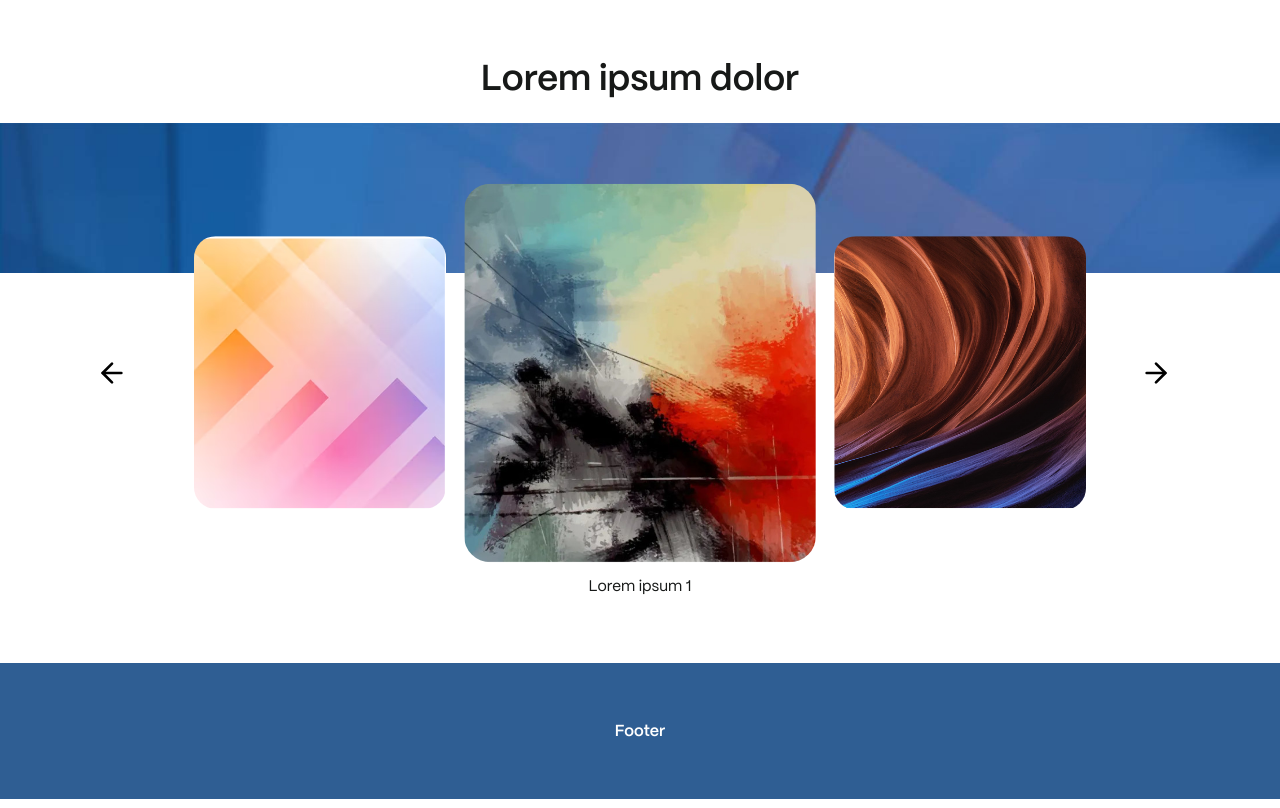
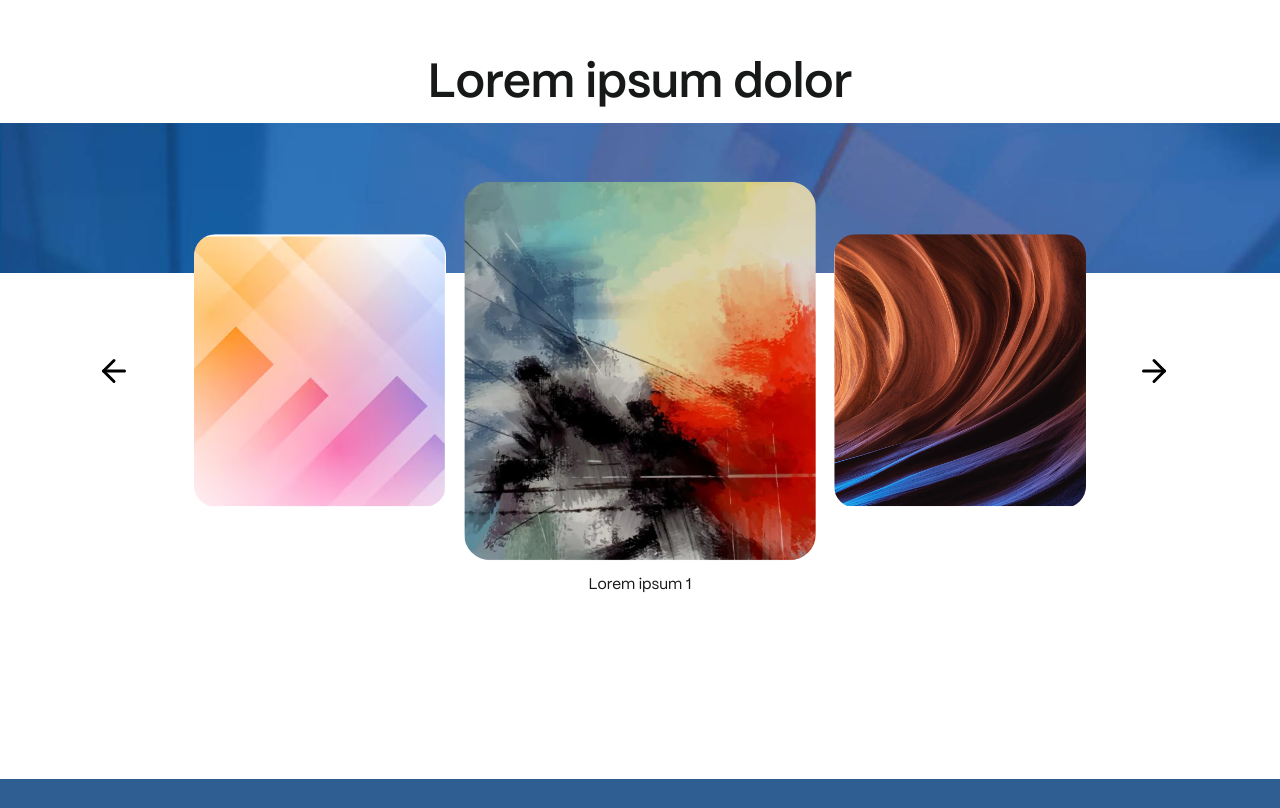
Before and after one commit to girishrajput/HGS-interview, a React (Vite) app: page / in a window 1280 px wide. Shown: the part 1284-2092 px from the top of the page. Built offline with nearby package versions, Linux system fonts and the light colour scheme.

Commit message:
ui design update

```diff
--- a/src/App.jsx
+++ b/src/App.jsx
@@ -2,7 +2,9 @@ import { BrowserRouter, Routes, Route } from "react-router-dom";
 import Home from "./pages/Home";
 import About from "./pages/About";
 import Contact from "./pages/Contact";
+import Search from "./pages/Search";
 import MainLayout from "./layout/MainLayout";
+import { Import } from "lucide-react";
 
 function App() {
   return (
@@ -12,6 +14,7 @@ function App() {
           <Route path="/" element={<Home />} />
           <Route path="/about" element={<About />} />
           <Route path="/contact" element={<Contact />} />
+          <Route path="/Search" element={<Search />} />
         </Route>
       </Routes>
     </BrowserRouter>
--- a/src/components/CenterSlider.jsx
+++ b/src/components/CenterSlider.jsx
@@ -50,14 +50,14 @@ const CenterSlider = () => {
   const displayIndexes = [getIndex(-1), getIndex(0), getIndex(1)];
 
   return (
-    <section style={{ backgroundImage: `url(${centerSliderBg})` }} className="relative w-full py-4 md:py-20  bg-position-[center_top_5rem] md:bg-position-[center_top_9rem] bg-no-repeat bg-size-[100%_150px]">
+    <section style={{ backgroundImage: `url(${centerSliderBg})` }} className="relative w-full py-4 md:py-20  bg-position-[center_top_5rem] md:bg-position-[center_top_9rem] bg-no-repeat bg-size-[100%_150px] mb-32">
       <div className=" max-w-6xl mx-auto  px-4 ">
-        <h2 className="text-4xl font-semibold text-center mb-4 md:mb-16 text-custom-dark font-mori">
+        <h2 className="text-4xl sm:text-5xl font-semibold text-center mb-4 md:mb-16 text-custom-dark font-mori">
           Lorem ipsum dolor
         </h2>
         <div className="">
           <div
-            className="relative flex items-center justify-center h-[300px] md:h-[420px]"
+            className="relative flex items-center justify-center h-[300px] md:h-[400px]"
             onMouseEnter={() => setIsHovered(true)}
             onMouseLeave={() => setIsHovered(false)}
           >
@@ -111,13 +111,13 @@ const CenterSlider = () => {
               onClick={prev}
               className="absolute left-4 z-30 transition-all flex items-center justify-center cursor-pointer"
             >
-              <ArrowLeft className="w-8 h-8" />
+              <ArrowLeft className="w-auto h-9" />
             </button>
             <button
               onClick={next}
               className="absolute right-4 z-30 p-3 transition-all flex items-center justify-center cursor-pointer"
             >
-             <ArrowRight className="w-8 h-8" />
+             <ArrowRight className="w-auto h-9" />
             </button>
           </div>
         </div>
--- a/src/components/Footer.jsx
+++ b/src/components/Footer.jsx
@@ -1,6 +1,6 @@
 function Footer() {
   return (
-    <footer className="bg-dark-blue-footer text-white text-center py-14 font-semibold mt-24npm">
+    <footer className="bg-dark-blue-footer text-2xl text-white text-center py-14 font-semibold mt-24npm">
       Footer
     </footer>
   );
--- a/src/components/Header.jsx
+++ b/src/components/Header.jsx
@@ -118,7 +118,7 @@ function Header() {
             Contact
           </NavLink>
 
-          <Link to="/"
+          <Link to="/Search"
             className={`font-semibold hover:text-blue-600 py-4 ${scrolled ? "text-gray-800" : "text-black"
               }`}
           >
@@ -128,7 +128,7 @@ function Header() {
 
         {/* --- MOBILE TOGGLE BUTTON --- */}
         <span className="flex gap-2 items-center md:hidden">
-          <Search />
+          <Link to="/Search"><Search /></Link>
           <button
             className={`md:hidden p-2 ${scrolled ? "text-gray-700" : "text-black"
               }`}
--- /dev/null
+++ b/src/pages/Search.jsx
@@ -0,0 +1,17 @@
+function Search() {
+  return (
+    <section className="relative bg-gray-900 py-20 px-6 pt-28 text-center text-white overflow-hidden">
+      <div className="absolute inset-0 opacity-20 bg-[url('https://www.transparenttextures.com/patterns/cubes.png')]"></div>
+      <div className="relative z-10 max-w-5xl mx-auto">
+        <h1 className="text-3xl md:text-5xl font-bold mb-4">
+          Search Results
+        </h1>
+        <p className="text-lg md:text-xl text-red-100 italic">
+          learn more about our mission, values, and the team behind our success
+        </p>
+      </div>
+    </section>
+  );
+}
+
+export default Search;
```
